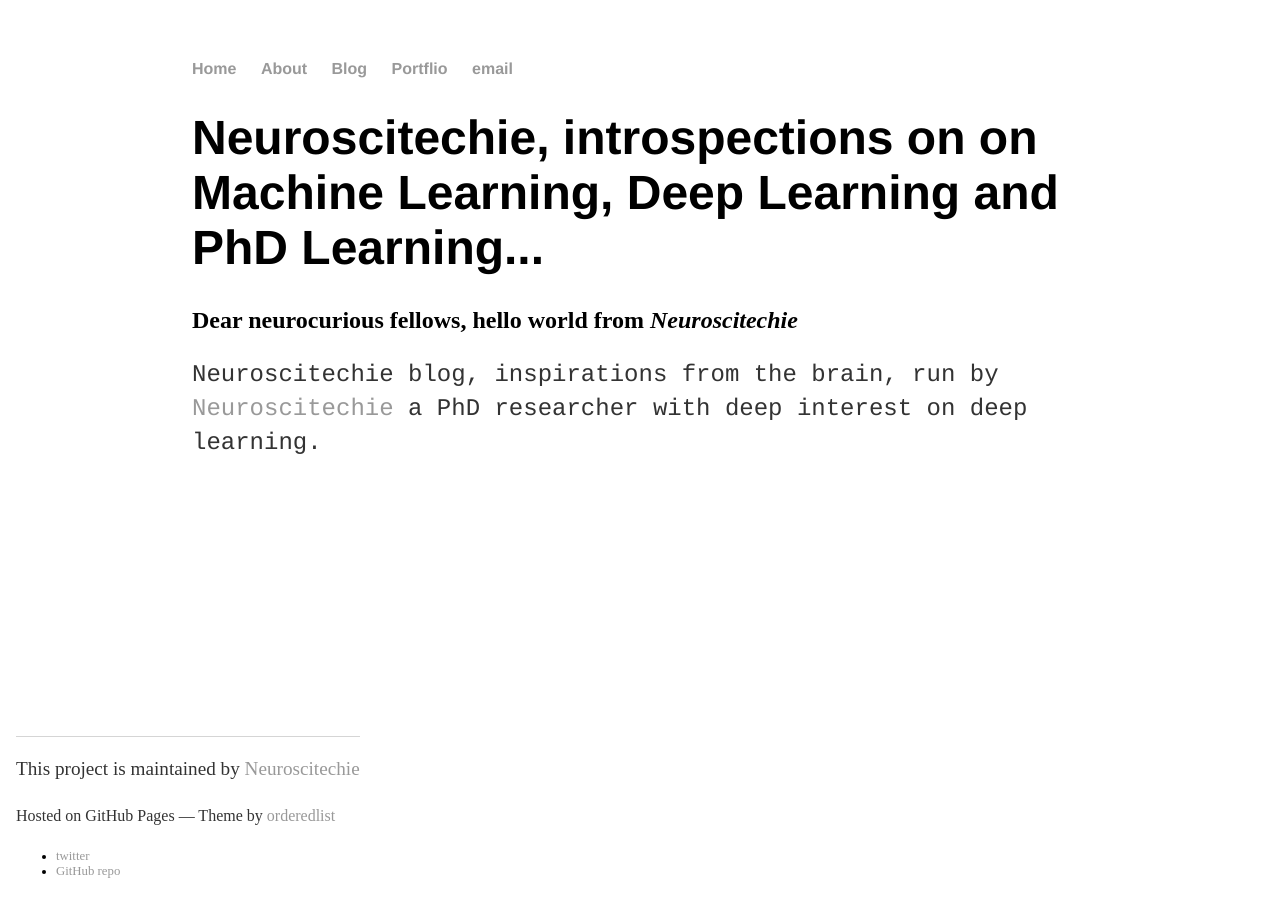
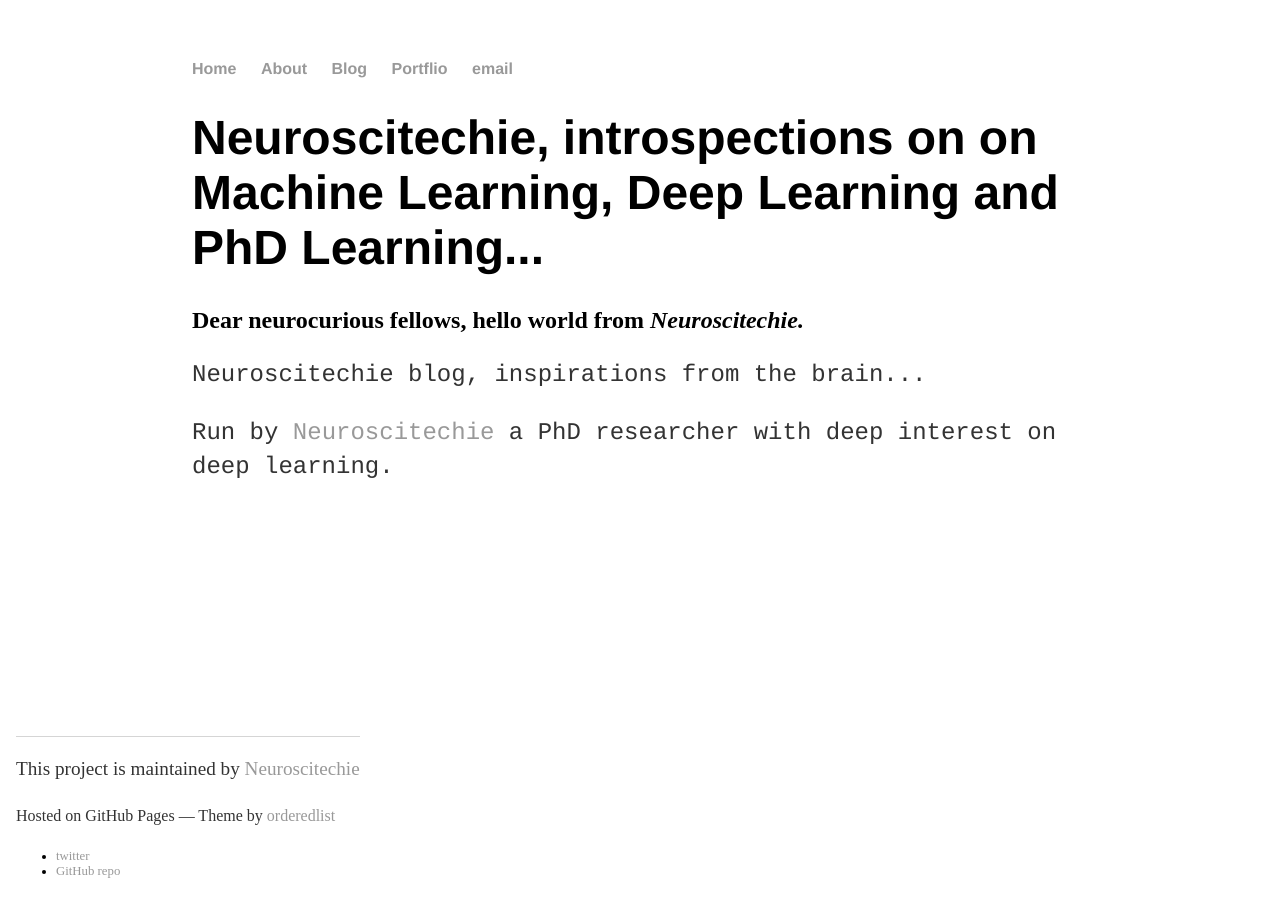
Before and after one commit to inantubek/meltemiatay.github.io, a Jekyll site: the page built from index.html, in a window 1280 px wide. Built offline with Jekyll 4.4.1, drawn with Linux system fonts in a browser that asks for light colours.

Commit message:
Update index.html

```diff
--- a/index.html
+++ b/index.html
@@ -3,5 +3,6 @@ layout: default
 title: Neuroscitechie blog, inspirations from the brain
 ---
 			<h1>Neuroscitechie, introspections on on Machine Learning, Deep Learning and PhD Learning...</h1>
-                        <h2>Dear neurocurious fellows, hello world from <i>Neuroscitechie</i></h2>
-			<p style="font-family:courier;">Neuroscitechie blog, inspirations from the brain, run by <a href="about">Neuroscitechie</a> a PhD researcher with deep interest on deep learning.</p>
+                        <h2>Dear neurocurious fellows, hello world from <i>Neuroscitechie.</i></h2>
+                        <p style="font-family:courier;">Neuroscitechie blog, inspirations from the brain... </p>
+                        <p style="font-family:courier;">Run by <a href="about">Neuroscitechie</a> a PhD researcher with deep interest on deep learning.</p>
```
